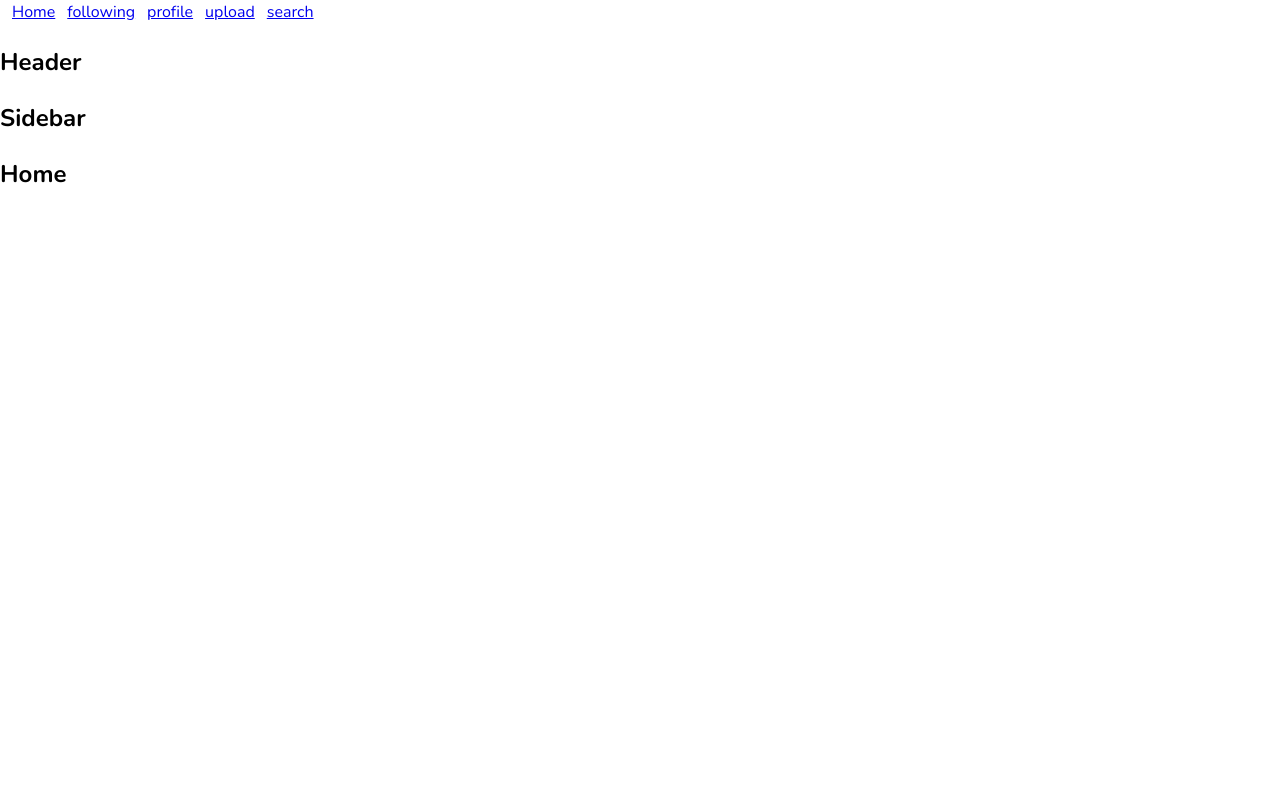
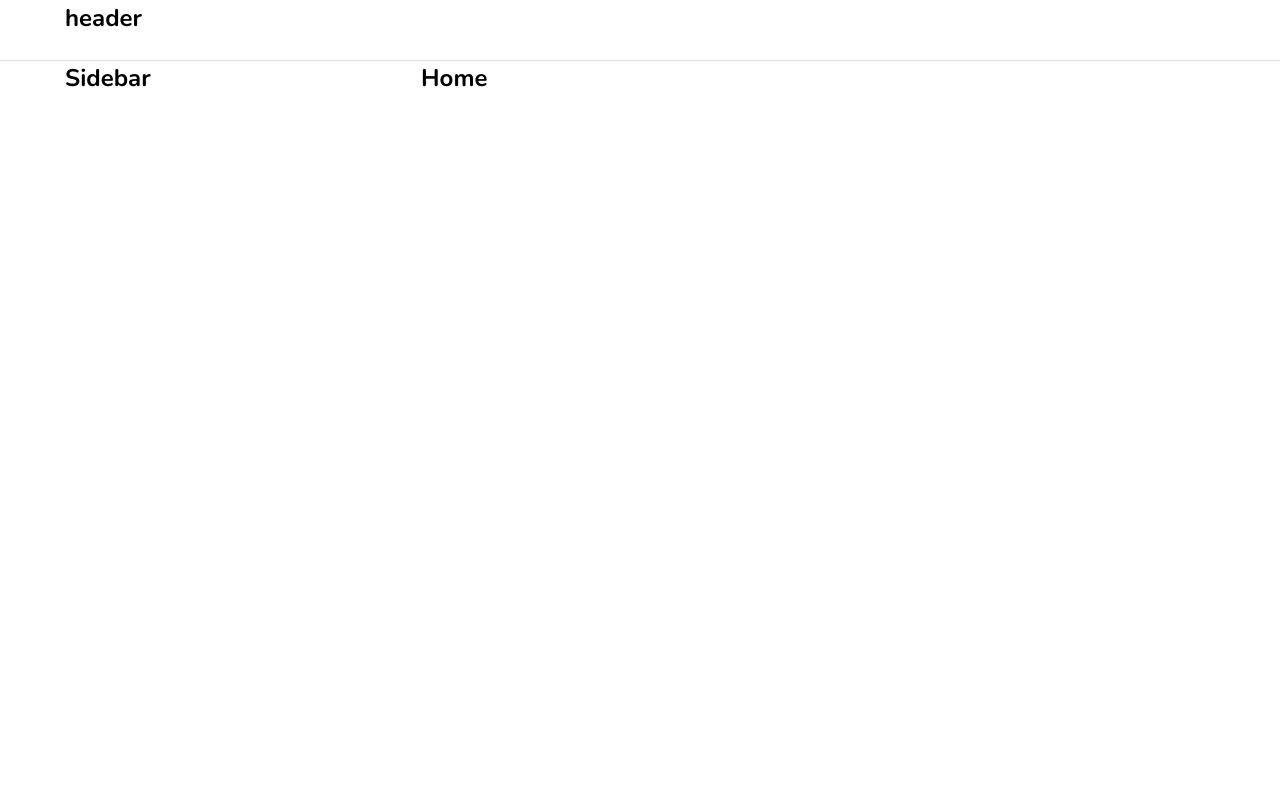
Before and after one commit to Cuong2911/Tiktok-iu, a React (Create React App) app: page / in a window 1280 px wide. Shown: the top 800 px of the page. Built offline with nearby package versions, Linux system fonts and the light colour scheme.

Commit message:
Bài 64: Dựng khung layout mạ định | 13:28 | 26/05/2011

```diff
--- a/package.json
+++ b/package.json
@@ -6,6 +6,7 @@
     "@testing-library/jest-dom": "^5.16.4",
     "@testing-library/react": "^13.2.0",
     "@testing-library/user-event": "^13.5.0",
+    "classnames": "^2.3.1",
     "normalize.css": "^8.0.1",
     "react": "^18.1.0",
     "react-dom": "^18.1.0",
--- a/src/App.js
+++ b/src/App.js
@@ -8,20 +8,6 @@
     return (
         <Router>
             <div className="App">
-                {/* link demo */}
-                <div>
-                    {publicRoutes.map((route, index) => {
-                        const path = route.path;
-                        let aContent = path.substring(1);
-                        if (aContent === '') aContent = 'Home';
-                        return (
-                            <a key={index} href={path} style={{ marginLeft: '12px' }}>
-                                {aContent}
-                            </a>
-                        );
-                    })}
-                </div>
-
                 {/* routes */}
                 <Routes>
                     {publicRoutes.map((route, index) => {
@@ -48,6 +34,20 @@
                         );
                     })}
                 </Routes>
+
+                {/* link demo */}
+                <div style={{ border: '1px solid #333' }}>
+                    {publicRoutes.map((route, index) => {
+                        const path = route.path;
+                        let aContent = path.substring(1);
+                        if (aContent === '') aContent = 'Home';
+                        return (
+                            <a key={index} href={path} style={{ marginLeft: '12px' }}>
+                                {aContent}
+                            </a>
+                        );
+                    })}
+                </div>
             </div>
         </Router>
     );
--- a/src/components/GlobalStyles/GlobalStyles.scss
+++ b/src/components/GlobalStyles/GlobalStyles.scss
@@ -4,8 +4,14 @@
 // base
 :root {
     --primary-color: #fe2c55;
+
+    // Default layout
+    --default-layout-header-height: 60px;
+    --default-layout-width: 1150px;
 }
 * {
+    margin: 0;
+    padding: 0;
     box-sizing: border-box;
 }
 html {
--- /dev/null
+++ b/src/components/Layout/DefaultLayout/DefaultLayout.module.scss
@@ -0,0 +1,15 @@
+.wrapper {
+    display: flex;
+    flex-direction: column;
+    align-items: center;
+}
+
+.container {
+    width: var(--default-layout-width);
+    min-height: 1000px;
+    display: flex;
+}
+.content {
+    flex: 1;
+    min-height: 1000px;
+}
--- /dev/null
+++ b/src/components/Layout/DefaultLayout/Sidebar/Sidebar.module.scss
@@ -0,0 +1,4 @@
+.wrapper {
+    width: 356px;
+    min-height: 1000px;
+}
--- a/src/components/Layout/DefaultLayout/Sidebar/index.js
+++ b/src/components/Layout/DefaultLayout/Sidebar/index.js
@@ -1,5 +1,17 @@
+import classNames from 'classnames/bind';
+
+import styles from './Sidebar.module.scss';
+
+const cx = classNames.bind(styles);
+
 const Sidebar = () => {
-    return <h2>Sidebar</h2>;
+    return (
+        <aside>
+            <div className={cx('wrapper')}>
+                <h2>Sidebar</h2>
+            </div>
+        </aside>
+    );
 };
 
 export default Sidebar;
--- a/src/components/Layout/DefaultLayout/index.js
+++ b/src/components/Layout/DefaultLayout/index.js
@@ -1,13 +1,18 @@
+import classNames from 'classnames/bind';
+
 import Header from '../components/Header';
+import styles from './DefaultLayout.module.scss';
 import Sidebar from './Sidebar';
+
+const cx = classNames.bind(styles);
 
 const DefaultLayout = ({ children }) => {
     return (
-        <div>
+        <div className={cx('wrapper')}>
             <Header />
-            <div className="container">
+            <div className={cx('container')}>
                 <Sidebar />
-                <div className="content">{children}</div>
+                <div className={cx('content')}>{children}</div>
             </div>
         </div>
     );
--- a/src/components/Layout/HeaderOnly/index.js
+++ b/src/components/Layout/HeaderOnly/index.js
@@ -1,6 +1,6 @@
 import Header from '../components/Header';
 
-const DefaultLayout = ({ children }) => {
+const HeaderOnly = ({ children }) => {
     return (
         <div>
             <Header />
@@ -11,4 +11,4 @@
     );
 };
 
-export default DefaultLayout;
+export default HeaderOnly;
--- /dev/null
+++ b/src/components/Layout/components/Header/Header.module.scss
@@ -0,0 +1,11 @@
+.wrapper {
+    width: 100%;
+    height: var(--default-layout-header-height, 60px);
+    box-shadow: 0px 1px 1px #0000001f;
+    display: flex;
+    justify-content: center;
+}
+.inner {
+    height: 100%;
+    width: var(--default-layout-width);
+}
--- a/src/components/Layout/components/Header/index.js
+++ b/src/components/Layout/components/Header/index.js
@@ -1,5 +1,16 @@
+import classNames from 'classnames/bind';
+import styles from './Header.module.scss';
+
+const cx = classNames.bind(styles);
+
 const Header = () => {
-    return <h2>Header</h2>;
+    return (
+        <header className={cx('wrapper')}>
+            <div className={cx('inner')}>
+                <h2>header</h2>
+            </div>
+        </header>
+    );
 };
 
 export default Header;
```
Also changed, not shown: 1 other file (tests, documents, lock files or other folders).
